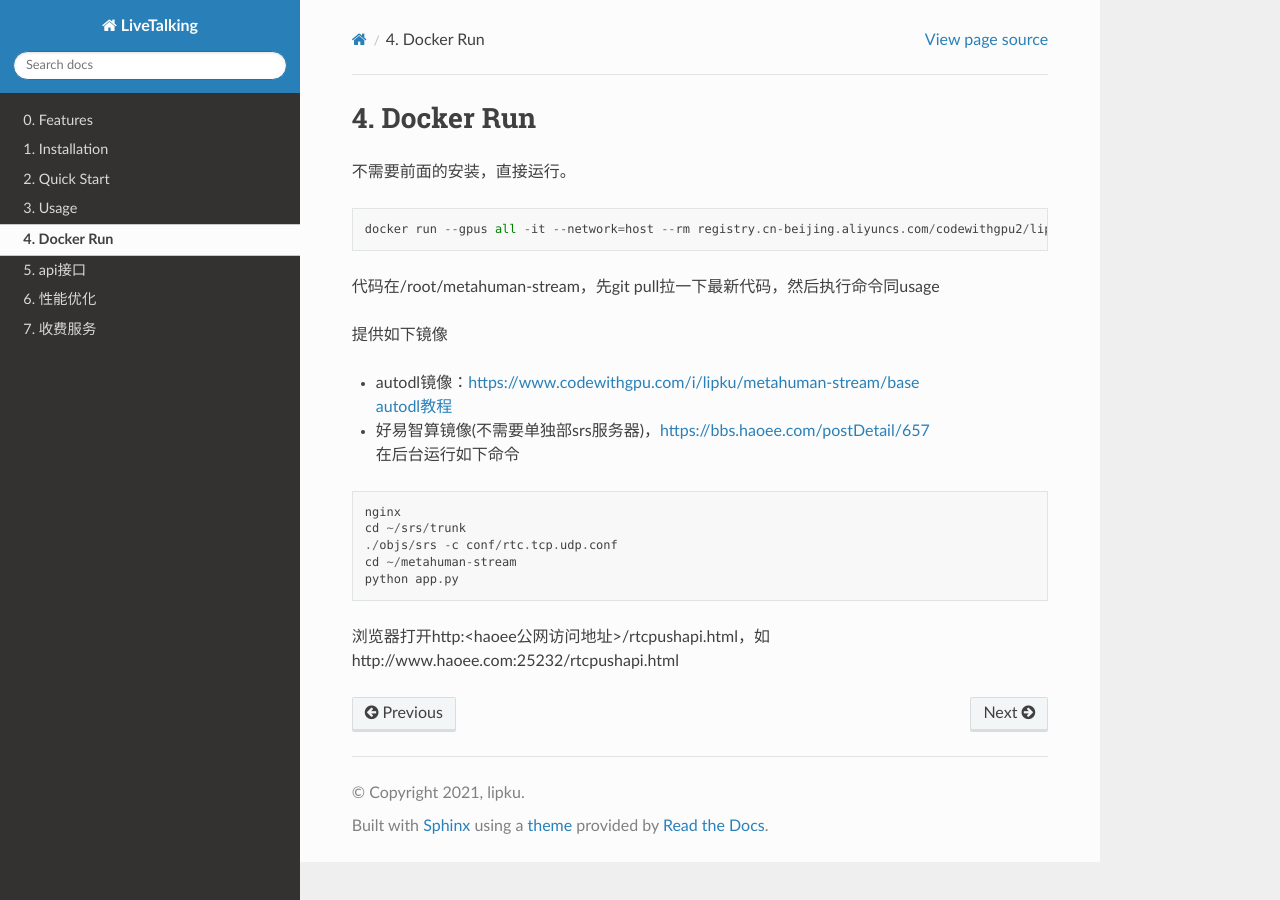
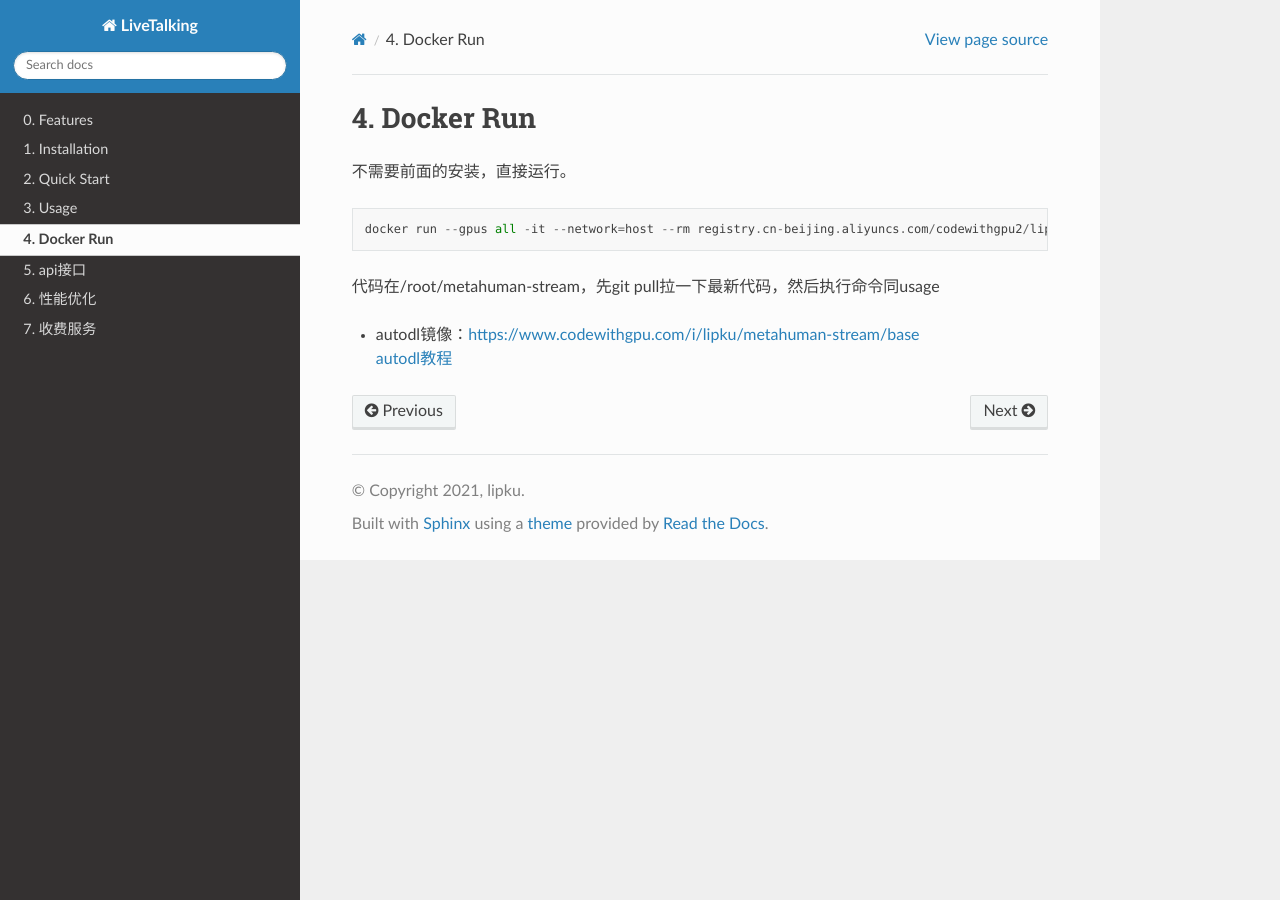
Before and after one commit to lipku/livetalking-doc, a Sphinx documentation site: the page built from docs/source/docker.md, in a window 1280 px wide. Built offline with Sphinx 7.4.7 and the Read the Docs theme 3.1.0, drawn with Linux system fonts in a browser that asks for light colours.

Commit message:
update doc

````diff
--- a/docs/source/docker.md
+++ b/docs/source/docker.md
@@ -5,17 +5,5 @@ docker run --gpus all -it --network=host --rm registry.cn-beijing.aliyuncs.com/c
 ```
 代码在/root/metahuman-stream，先git pull拉一下最新代码，然后执行命令同usage
 
-提供如下镜像
 - autodl镜像：<https://www.codewithgpu.com/i/lipku/metahuman-stream/base>
 [autodl教程](autodl/README.md)
-
-- 好易智算镜像(不需要单独部srs服务器)，<https://bbs.haoee.com/postDetail/657>
-在后台运行如下命令
-```
-nginx
-cd ~/srs/trunk
-./objs/srs -c conf/rtc.tcp.udp.conf
-cd ~/metahuman-stream
-python app.py
-```
-浏览器打开http:<haoee公网访问地址>/rtcpushapi.html，如http://www.haoee.com:25232/rtcpushapi.html
````
Also changed, not shown: docs/source/api.md (+1 -1 lines).
